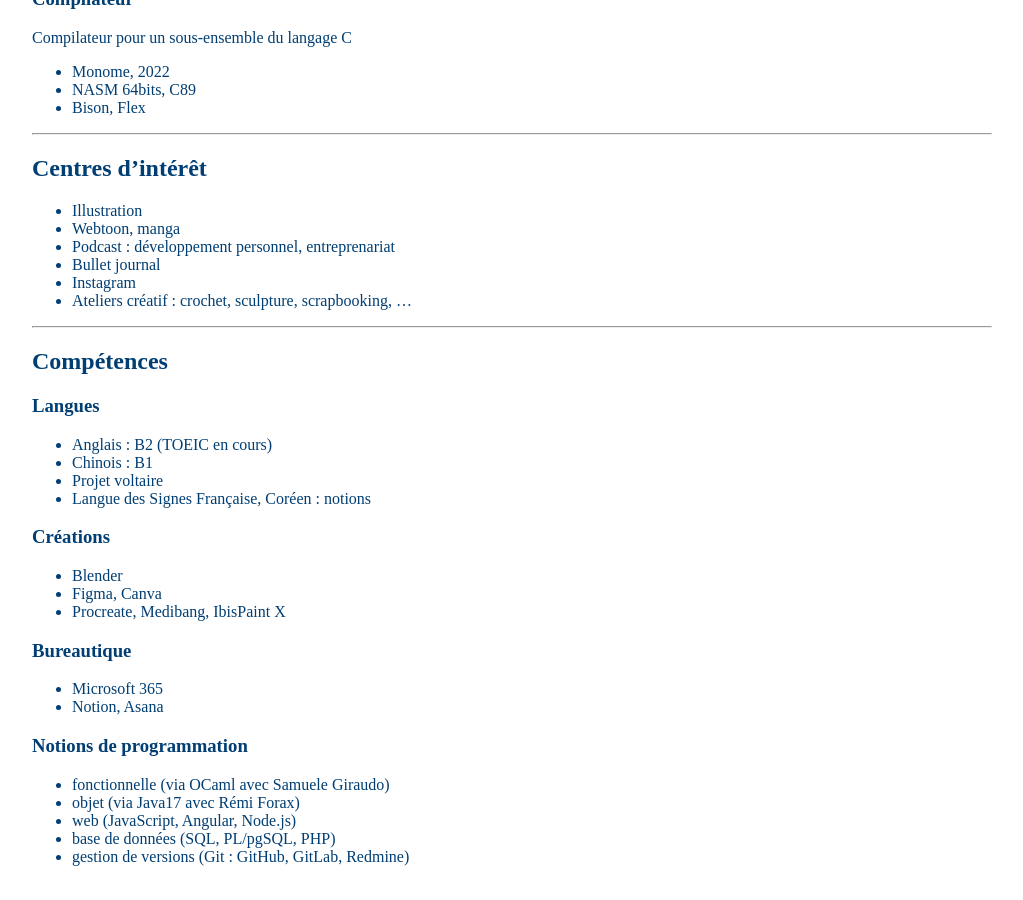
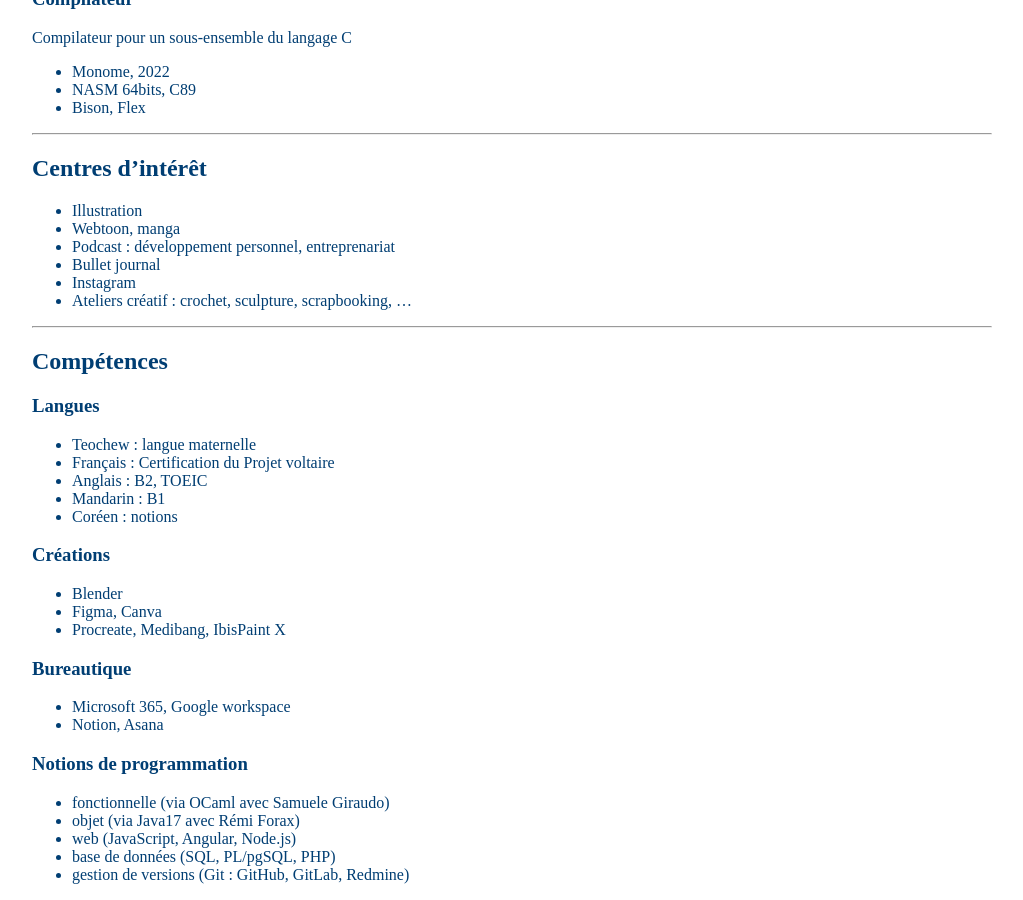
Before and after one commit to Melokye/Melokye.github.io, a Jekyll site: the page built from index.md, in a window 1280 px wide and 900 px high, scrolled down 2574 px. Shown: the whole window, without its empty margins (128-1151 px from the left). Built offline with Jekyll 4.4.1, drawn with Linux system fonts in a browser that asks for light colours.

Commit message:
ajout compétences

```diff
--- a/index.md
+++ b/index.md
@@ -171,10 +171,13 @@
 
 ## Compétences
 ### Langues
-- Anglais : B2 (TOEIC en cours)
-- Chinois : B1
-- Projet voltaire
-- Langue des Signes Française, Coréen : notions
+- Teochew : langue maternelle
+- Français : Certification du Projet voltaire
+- Anglais : B2, TOEIC
+- Mandarin : B1
+<!-- - Langue des Signes Française : notions -->
+- Coréen : notions
+<!-- - Khmer : notions -->
 
 ### Créations
 - Blender
@@ -183,7 +186,7 @@
 <!-- TODO : suite adobe ? -->
 
 ### Bureautique
-- Microsoft 365
+- Microsoft 365, Google workspace
 - Notion, Asana
 
 ### Notions de programmation
```
